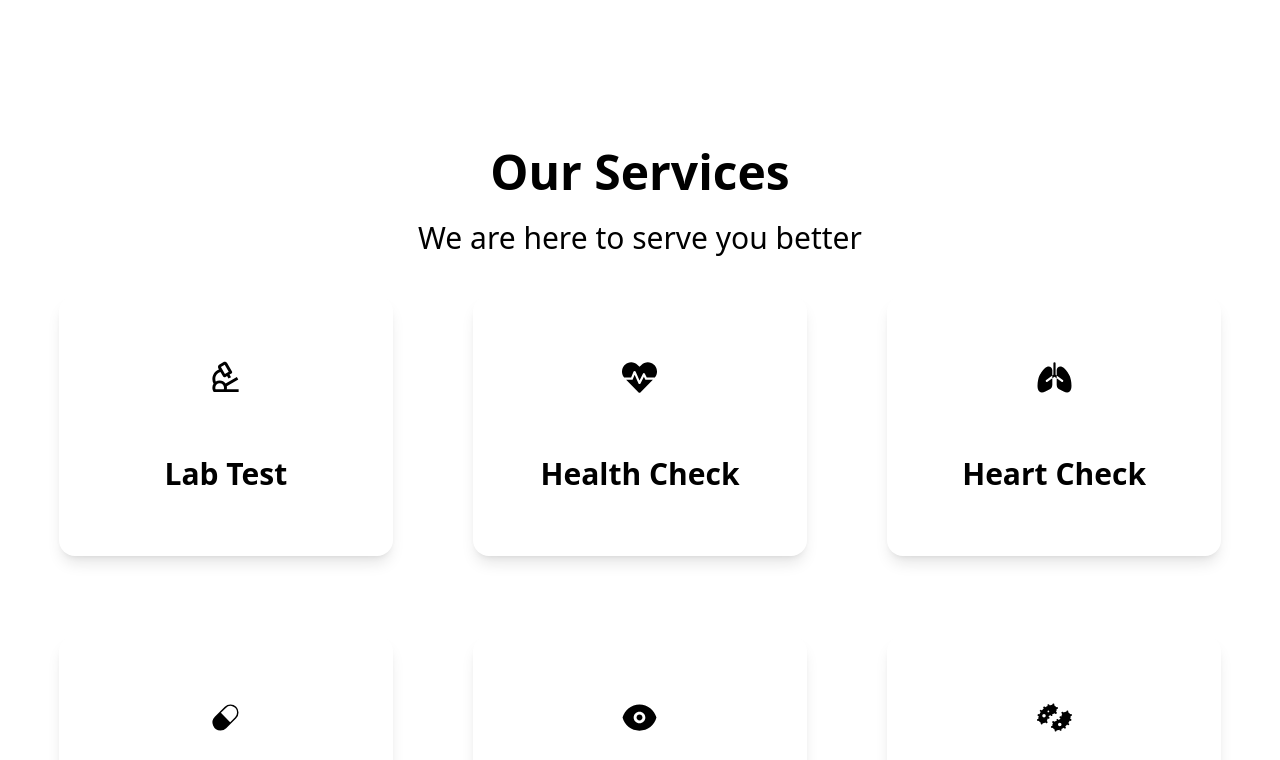
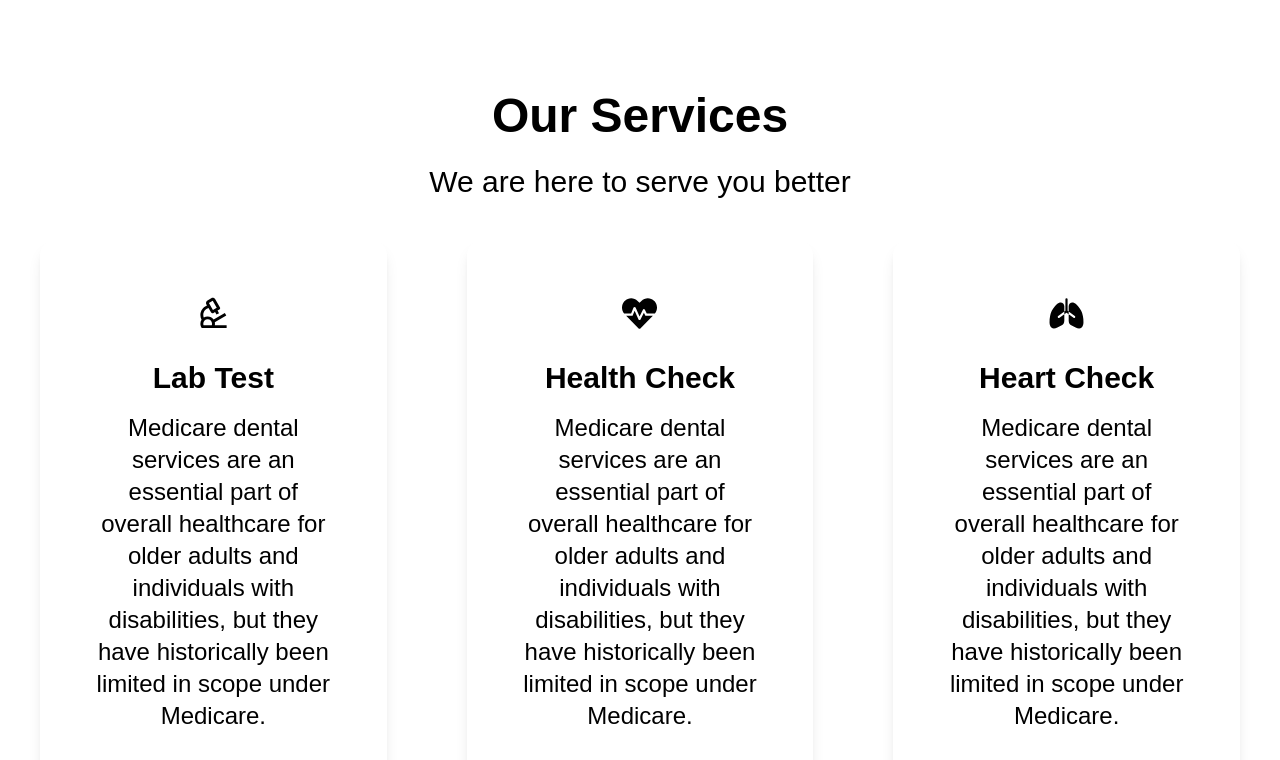
Before and after one commit to iamhusayn/My-Health_CapStone, a Next.js app: page /Home in a window 1280 px wide. Shown: the part 1660-2420 px from the top of the page. Built offline with nearby package versions, Linux system fonts and the light colour scheme; a web font is replaced by a local one.

Commit message:
fixed dependency and next15 issue by downgrading to next 14

```diff
--- a/app/_components/BlogCard.js
+++ b/app/_components/BlogCard.js
@@ -1,4 +1,6 @@
 import React from "react";
+import Image from "next/image";
+import ContentBtn from "./Buttons/ContentBtn";
 
 const BlogCard = ({ src, headlines }) => {
 
@@ -6,7 +8,7 @@ const BlogCard = ({ src, headlines }) => {
     {
       id: "1",
       imageURL:
-        "https://res.cloudinary.com/digotb1jl/image/upload/v1730454963/pexels-ivan-samkov-4989163_iryshc.jpg",
+        "https://res.cloudinary.com/digotb1jl/image/upload/v1737186626/pexels-cristian-rojas-8460158_tmxafs.jpg",
       blogTittle: "The Hospital of the Year: A Milestone in Excellence",
       paragraph:
         "At MediCare, we are proud to announce that [Hospital Name] has been awarded the prestigious title of Hospital of the Year. This recognition is a testament to our unwavering commitment to providing exceptional healthcare, prioritizing patient well-being, and continually setting new standards in medical excellence.",
@@ -16,54 +18,54 @@ const BlogCard = ({ src, headlines }) => {
     {
       id: "2",
       imageURL:
-        "https://res.cloudinary.com/digotb1jl/image/upload/v1730454963/pexels-ivan-samkov-4989163_iryshc.jpg",
+        "https://res.cloudinary.com/digotb1jl/image/upload/v1737186930/pexels-olly-3771069_dnx8az.jpg",
       blogTittle: "Unveiling the Mysteries of Sleep: Your Guide to Better Rest",
       paragraph:
         "Sleep is a cornerstone of good health, yet it remains one of the least understood aspects of our daily lives. Why do we sleep? What happens to our body and brain during those hours of rest? And most importantly, how can we improve the quality of our sleep? At Medicare, we’re exploring the fascinating world of sleep to help you unlock its many benefits.",
-      postedby: "Posted by Susan",
+      postedby: "Posted by Olatide",
     },
 
     {
       id: "3",
       imageURL:
-        "https://res.cloudinary.com/digotb1jl/image/upload/v1730454963/pexels-ivan-samkov-4989163_iryshc.jpg",
+        "https://res.cloudinary.com/digotb1jl/image/upload/v1737187050/pexels-shkrabaanthony-5215016_ryenxh.jpg",
       blogTittle:
         "The Heart-Health Diet: Nourishing Your Heart for a Healthier Life",
       paragraph:
         "Your heart is at the center of your well-being, and the food you eat plays a crucial role in keeping it strong and healthy. A heart-health diet isn’t just about avoiding unhealthy fats and excess salt; it’s about embracing nutritious, wholesome foods that support cardiovascular health while enhancing your overall quality of life. At MediCare, we’re here to guide you in adopting a diet that loves your heart as much as you do.",
-      postedby: "Posted by Susan",
+      postedby: "Posted by Festus",
     },
 
     {
       id: "4",
       imageURL:
-        "https://res.cloudinary.com/digotb1jl/image/upload/v1730454963/pexels-ivan-samkov-4989163_iryshc.jpg",
+        "https://res.cloudinary.com/digotb1jl/image/upload/v1737187216/pexels-cpkhanal-20471645_sb8zkr.jpg",
       blogTittle:
         "Understanding Pediatric Vaccination: Protecting Your Child’s Health",
       paragraph:
         "Vaccination is one of the most effective ways to protect your child’s health, preventing serious illnesses and contributing to a healthier future for all. As a parent or caregiver, understanding the importance, safety, and schedule of pediatric vaccinations can empower you to make informed decisions about your child’s well-being. At MediCare, we’re here to guide you through everything you need to know about pediatric vaccinations.",
-      postedby: "Posted by Susan",
+      postedby: "Posted by Ronke",
     },
 
     {
       id: "5",
       imageURL:
-        "https://res.cloudinary.com/digotb1jl/image/upload/v1730454963/pexels-ivan-samkov-4989163_iryshc.jpg",
+        "https://res.cloudinary.com/digotb1jl/image/upload/v1737187430/pexels-gioele-fazzeri-2735282-4496727_zzdrgy.jpg",
       blogTittle:
         "Navigating Mental Health: A Guide to Understanding and Support",
       paragraph:
         "Mental health is an essential part of overall well-being, yet it is often overlooked or misunderstood. From managing stress and anxiety to addressing more complex conditions like depression or bipolar disorder, understanding mental health empowers individuals to seek the help they need and lead fulfilling lives. At MediCare, we are committed to supporting you on your mental health journey by providing the resources and care you deserve.",
-      postedby: "Posted by Susan",
+      postedby: "Posted by Chidi",
     },
 
     {
       id: "6",
       imageURL:
-        "https://res.cloudinary.com/digotb1jl/image/upload/v1730454963/pexels-ivan-samkov-4989163_iryshc.jpg",
+        "https://res.cloudinary.com/digotb1jl/image/upload/v1737187840/pexels-rethaferguson-3621234_gsartx.jpg",
       blogTittle: "Skin Health 101: Your Guide to a Radiant and Healthy Skin",
       paragraph:
         "Your skin is your body’s largest organ and the first line of defense against the outside world. It not only protects you from harmful elements but also reflects your overall health and well-being. Taking care of your skin goes beyond aesthetics—it’s about maintaining its function, preventing issues, and promoting long-term health. At MediCare, we’re here to help you understand the essentials of skin health and how to keep it glowing and healthy at every stage of life.",
-      postedby: "Posted by Susan",
+      postedby: "Posted by Mariam",
     },
   ];
 
@@ -73,10 +75,12 @@ const BlogCard = ({ src, headlines }) => {
       <div className="flex flex-col lg:grid lg:grid-cols-3 gap-20 px-6 cursor-pointer hover:scale-100 transition duration-300 ease-in-out">
         {blogCards.map((blog, index) => (
           <div className="flex flex-col gap-10" key={index}>
-            <img
+            <Image
               src={blog.imageURL}
               alt="image"
-              className="h-80 w-full lg:h-100 lg:w-full rounded-t-2xl"
+              width={100}
+              height={100}
+              className="h-70 w-full lg:h-100 lg:w-full rounded-t-2xl"
             />
             <h1 className="text-center font-bold text-2xl lg:text-3xl">
               {blog.blogTittle}
@@ -86,6 +90,8 @@ const BlogCard = ({ src, headlines }) => {
             <p>
               <i>{blog.postedby}</i>
             </p>
+
+            <ContentBtn btnTittle={"Read More"} />
           </div>
         ))}
       </div>
--- a/app/_components/Doctors.js
+++ b/app/_components/Doctors.js
@@ -7,6 +7,7 @@ import React, { useRef } from "react";
 // import "slick-carousel/slick/slick-theme.css";
 import { FaArrowRight, FaArrowLeft } from "react-icons/fa";
 import { CldImage } from "next-cloudinary";
+import Image from "next/image";
 
 const Doctors = () => {
   const meetDocs = [
@@ -157,7 +158,7 @@ const Doctors = () => {
               key={index}
             >
               <div className="m-auto h-56 w-1/3">
-                <img src={e.imageUrl} alt="img" />
+                <Image src={e.imageUrl} alt="img" width={132} height={132}/>
               </div>
               <div className="flex flex-col justify-center items-center">
                 <h1 className="font-bold text-xl pt-4">{e.name}</h1>
--- a/app/_components/ServicesCard.js
+++ b/app/_components/ServicesCard.js
@@ -72,29 +72,30 @@ const ServicesCard = ({ icon, tittle }) => {
 
   return (
     <>
-      <div className="flex flex-col lg:gird lg:grid-cols-2 items-center justify-center mt-20 gap-10 p-6">
+      <div className="flex flex-col lg:gird lg:grid-cols-2 items-center justify-center mt-20 gap-10 lg-px-20 px-10">
         {" "}
         <SectionHeader
           header="Our Services"
           paragraph="We are here to serve you better"
         />
-        <div className="flex flex-col lg:grid lg:grid-cols-3 gap-20 px-6">
+        <div className="flex flex-col lg:grid lg:grid-cols-3 gap-20 lg-px-28 ">
           {cards.map((_card, index) => (
             <div
-              className="text-black rounded-2xl shadow-lg p-16 cursor-pointer space-y-4"
+              className="text-black rounded-2xl shadow-lg p-14 cursor-pointer space-y-4"
               key={index}
             >
-              <div className="flex flex-col items-center m-auto h-20 w-20 bg-white p-auto rounded-full transition-colors duration-300 ease-in-out transform hover:scale-90">
+              <div className="flex flex-col items-center m-auto h-12 w-24 bg-white p-auto rounded-full transition-colors duration-300 ease-in-out transform hover:scale-90">
                 {_card.icon}
               </div>
               <h1 className="text-center font-bold text-2xl lg:text-3xl">
                 {_card.tittle}
               </h1>
-              <link
+              <p
                 className="text-center text-xl lg:text-2xl"
-                href={`/ervices/${_card.tittle}`}
+                href={`/services/${_card.paragraph}`}
               >
-              </link>
+                {_card.paragraph}
+              </p>
             </div>
           ))}
         </div>
--- a/app/blog/Blog.js
+++ b/app/blog/Blog.js
@@ -1,9 +1,9 @@
-import React from 'react'
+// import React from 'react'
 
-const Blog = () => {
-  return (
-    <div>Blog</div>
-  )
-}
+// const Blog = () => {
+//   return (
+//     <div>Blog</div>
+//   )
+// }
 
-export default Blog;
+// export default Blog;
--- a/app/contact/page.js
+++ b/app/contact/page.js
@@ -31,7 +31,7 @@ const ContactPage = () => {
 
       <section className="mx-auto px-8 pt-60 py-16 bg-white gap-10">
         <h2 className="text-3xl md:text-6xl font-bold text-center mb-8">
-          We'd love to have a conversation
+          We would love to have a conversation
         </h2>
 
         <div className="flex flex-col lg:grid lg:grid-cols-2 items-center justify-center bg-slate-950 lg:max-w-[1200px] lg:h-full m-auto p-auto p-16 rounded-lg gap-10">
--- a/app/globals.css
+++ b/app/globals.css
@@ -4,8 +4,8 @@
 @tailwind components;
 @tailwind utilities;
 
-interfont {
-  font-family: "Inter", sans-serif;
+body {
+  font-family: "geistMono", sans-serif;
   font-optical-sizing: auto;
   font-weight: 300;
   font-style: normal;
--- a/next.config.mjs
+++ b/next.config.mjs
@@ -1,4 +1,5 @@
 /** @type {import('next').NextConfig} */
+
 const nextConfig = {
   images: {
     remotePatterns: [
--- a/package.json
+++ b/package.json
@@ -11,7 +11,7 @@
   "dependencies": {
     "embla-carousel-autoplay": "^8.5.1",
     "embla-carousel-react": "^8.5.1",
-    "next": "^15.1.4",
+    "next": "^14.2.23",
     "next-cloudinary": "^6.16.0",
     "react": "^18.3.1",
     "react-dom": "^18.3.1",
```
Also changed, not shown: 1 other file (tests, documents, lock files or other folders).
